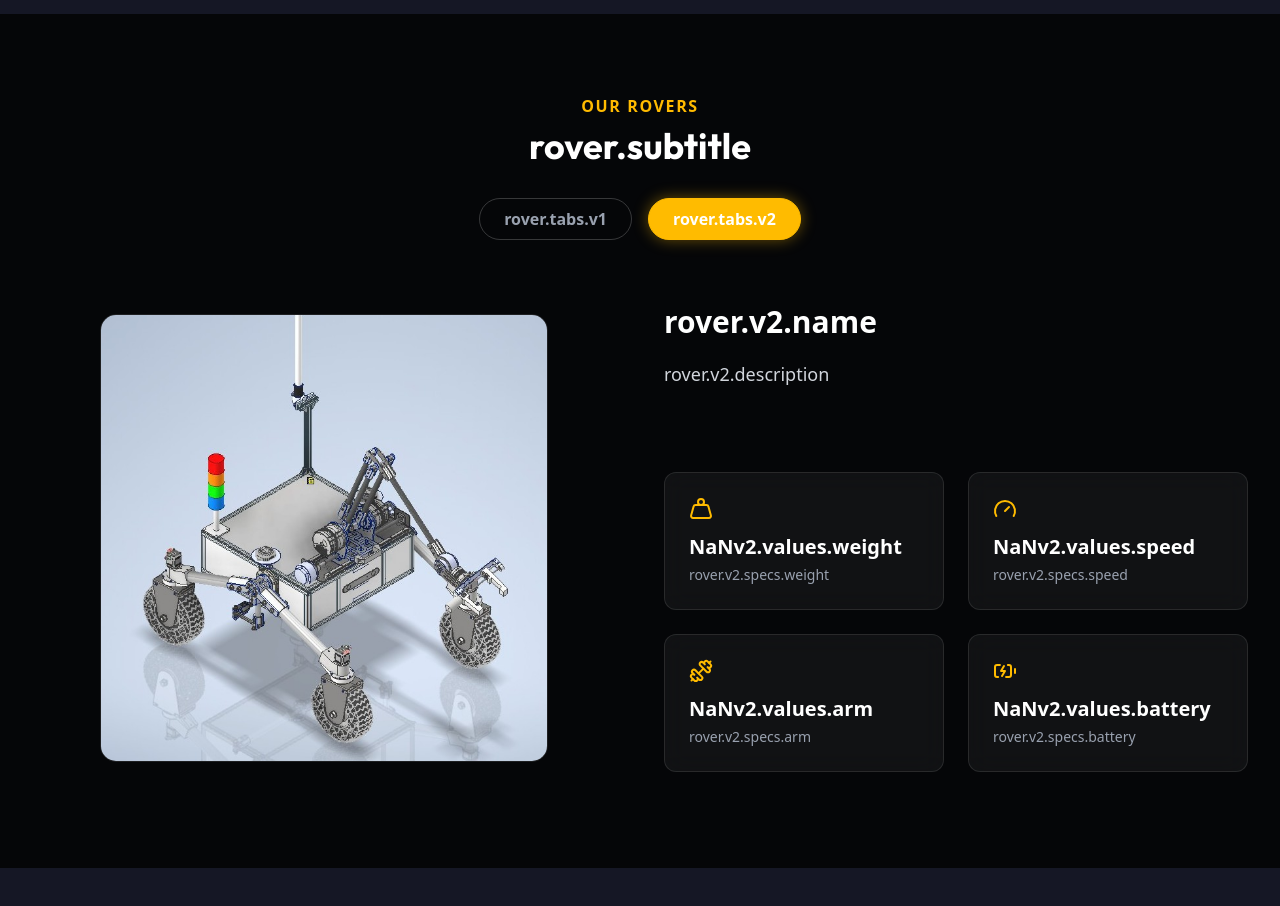
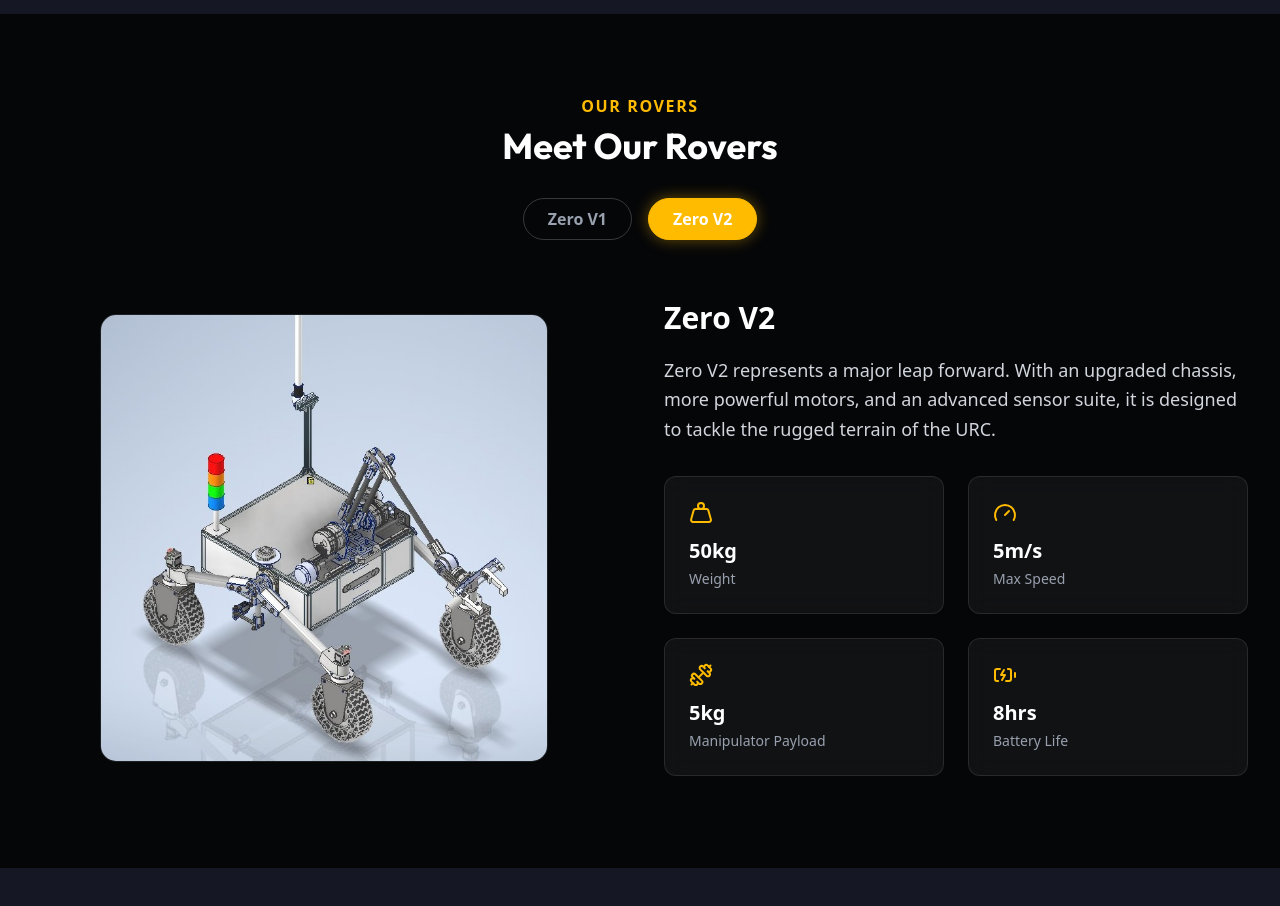
Before and after one commit to ZenithSpace/zenith.github.io, a React (Vite) app in the folder zenith-web/: page / in a window 1280 px wide. Shown: the part 3180-4086 px from the top of the page. Built offline with nearby package versions, Linux system fonts and the light colour scheme; a web font is replaced by a local one.

Commit message:
Fix broken translations: Restore Rover section

```diff
--- a/zenith-web/src/data/translations.ts
+++ b/zenith-web/src/data/translations.ts
@@ -57,7 +57,43 @@ export const translations = {
         },
         rover: {
             title: 'Our Rovers',
-            preparing: 'Preparing...',
+            subtitle: 'Meet Our Rovers',
+            tabs: {
+                v1: 'Zero V1',
+                v2: 'Zero V2',
+            },
+            v1: {
+                name: 'Zero V1',
+                description: 'Our first rover, Zero V1, was a significant milestone. It successfully demonstrated autonomous navigation and basic manipulation capabilities in a controlled environment.',
+                specs: {
+                    weight: 'Weight',
+                    speed: 'Max Speed',
+                    arm: 'Manipulator Payload',
+                    battery: 'Battery Life',
+                },
+                values: {
+                    weight: '55kg',
+                    speed: '3m/s',
+                    arm: '2kg',
+                    battery: '6hrs',
+                }
+            },
+            v2: {
+                name: 'Zero V2',
+                description: 'Zero V2 represents a major leap forward. With an upgraded chassis, more powerful motors, and an advanced sensor suite, it is designed to tackle the rugged terrain of the URC.',
+                specs: {
+                    weight: 'Weight',
+                    speed: 'Max Speed',
+                    arm: 'Manipulator Payload',
+                    battery: 'Battery Life',
+                },
+                values: {
+                    weight: '50kg',
+                    speed: '5m/s',
+                    arm: '5kg',
+                    battery: '8hrs',
+                }
+            },
         },
         gallery: {
             title: 'Gallery',
@@ -186,8 +222,43 @@ export const translations = {
         },
         rover: {
             title: 'Our Rovers',
-            comingSoon: '준비 중',
-            preparing: '준비 중...',
+            subtitle: 'Meet Our Rovers',
+            tabs: {
+                v1: 'Zero V1',
+                v2: 'Zero V2',
+            },
+            v1: {
+                name: 'Zero V1',
+                description: '우리의 첫 번째 로버 Zero V1은 중요한 이정표였습니다. 통제된 환경에서 자율 주행과 기본적인 매니퓰레이터 조작 능력을 성공적으로 입증했습니다.',
+                specs: {
+                    weight: '무게',
+                    speed: '최대 속도',
+                    arm: '매니퓰레이터 가반하중',
+                    battery: '배터리 수명',
+                },
+                values: {
+                    weight: '55kg',
+                    speed: "3m/s",
+                    arm: "2kg",
+                    battery: "6시간"
+                }
+            },
+            v2: {
+                name: 'Zero V2',
+                description: 'Zero V2는 큰 도약을 의미합니다. 업그레이드된 섀시, 더 강력한 모터, 그리고 첨단 센서 제품군을 갖추어 URC의 험난한 지형을 극복하도록 설계되었습니다.',
+                specs: {
+                    weight: '무게',
+                    speed: '최대 속도',
+                    arm: '매니퓰레이터 가반하중',
+                    battery: '배터리 수명',
+                },
+                values: {
+                    weight: '50kg',
+                    speed: "5m/s",
+                    arm: "5kg",
+                    battery: "8시간"
+                }
+            },
         },
         gallery: {
             title: '갤러리',
```
